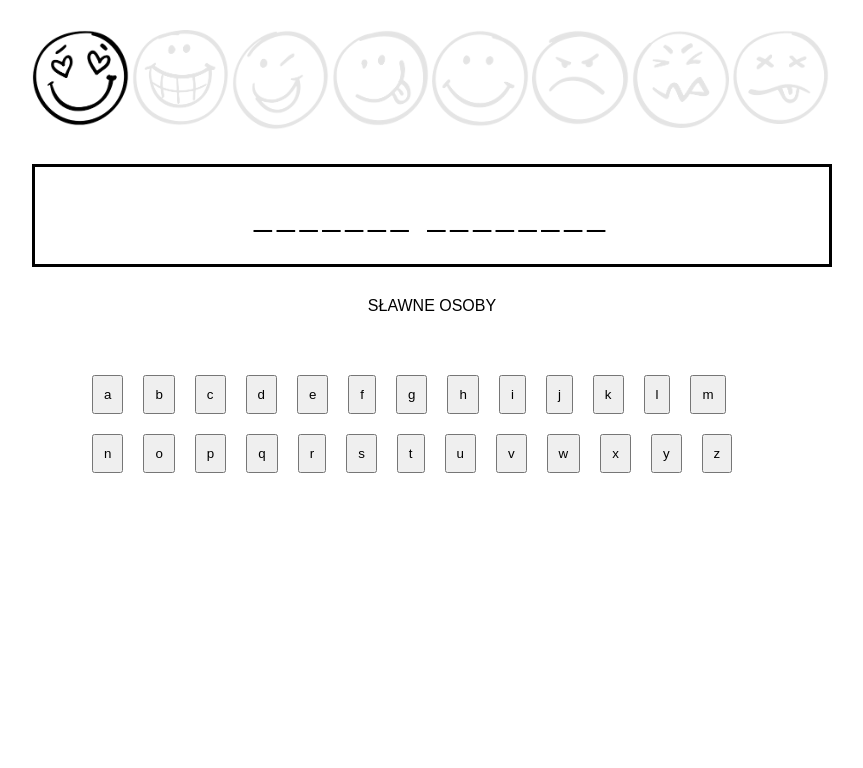
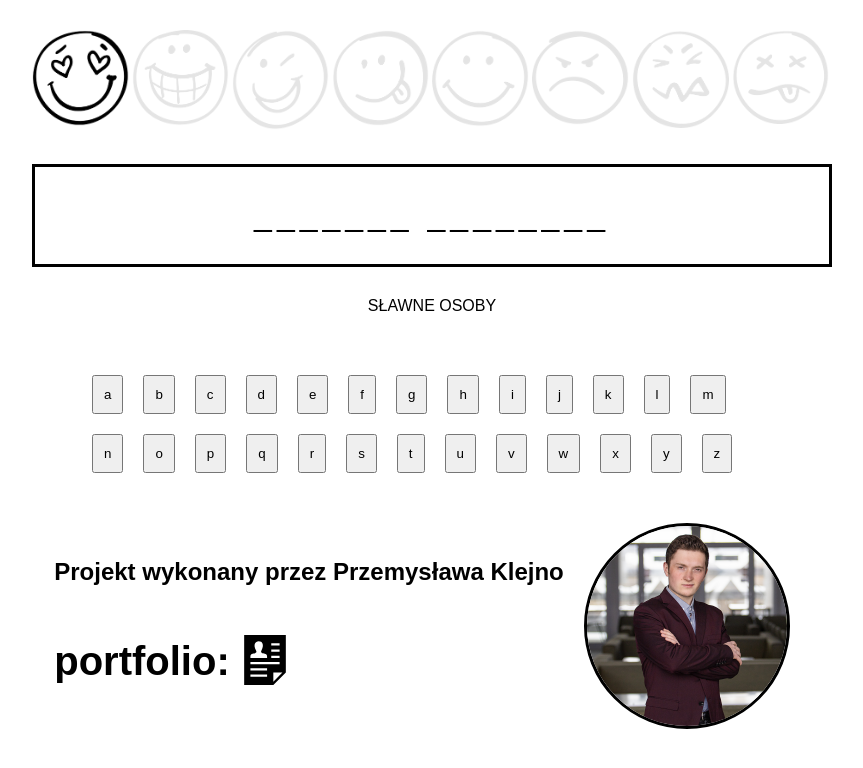
Before and after one commit to pemix09/Hangman, a website with bundled scripts: page index.html in a window 1280 px wide. Shown: the whole page, without its empty margins (208-1071 px from the left). Built offline with nearby package versions, Linux system fonts and the light colour scheme.

Commit message:
Author added

```diff
--- a/index.html
+++ b/index.html
@@ -38,6 +38,20 @@
         <div id='word'></div>
         <dov id='category'></dov>
         <div id='letters'></div>
+        <div class = 'Author'>
+            <div>
+                <h2>Projekt wykonany przez Przemysława Klejno</h2>
+                <div class='Portfolio'>
+                    <h1>portfolio:</h1>
+                    <a href="https://pemix09.github.io/portfolio/">
+                        <svg xmlns="http://www.w3.org/2000/svg" fill-rule="evenodd" clip-rule="evenodd" viewBox="0 0 24 24"><path d="M22 0h-20v24h14l6-6v-18zm-6 18h4.36l-4.36 4.385v-4.385zm-3 1h-8v1h8v-1zm0-3h-8v1h8v-1zm6-2v-1h-14v1h14zm-7.059-4.968c-1.147-.265-2.214-.497-1.697-1.473 1.573-2.97.417-4.559-1.244-4.559-1.694 0-2.821 1.65-1.244 4.559.532.982-.575 1.214-1.697 1.473-1.024.237-1.062.745-1.059 1.635l.001.333h7.997l.001-.323c.004-.896-.03-1.407-1.058-1.645zm7.059.968h-4v1h4v-1zm0-2v-1h-4v1h4zm0-4h-4v1h4v-1z"/></svg>
+                    </a>
+                </div>
+            </div>
+            <a href="https://pemix09.github.io/portfolio/">
+                <img class = 'ProfilePicture' src='./images/profilPK.png' alt = 'portfolio'>
+            </a>
+        </div>
     </section>
     <script src='app/MainGame.js' type='module'></script>
 </body>
--- a/style.css
+++ b/style.css
@@ -50,3 +50,35 @@ html {
     padding: 30px 0px;
     text-transform:uppercase;
 }
+
+.ProfilePicture{
+    border-radius:50%;
+    width:200px;
+    margin: 20px;
+    border: 3px solid black;
+}
+.ProfilePicture:hover{
+    cursor:pointer;
+    border: 3px solid royalblue;
+}
+
+.Author{
+    display:flex;
+    justify-content: center;
+    align-items: center;
+}
+.Portfolio{
+    display:flex;
+    align-items: center;
+    gap:10px;
+}
+.Portfolio h1{
+    font-size: 40px;
+}
+.Portfolio svg{
+    width: 50px;
+}
+.Portfolio svg:hover{
+    fill: royalblue;
+    cursor: pointer;
+}
```
Also changed, not shown: images/profilPK.png (added).
